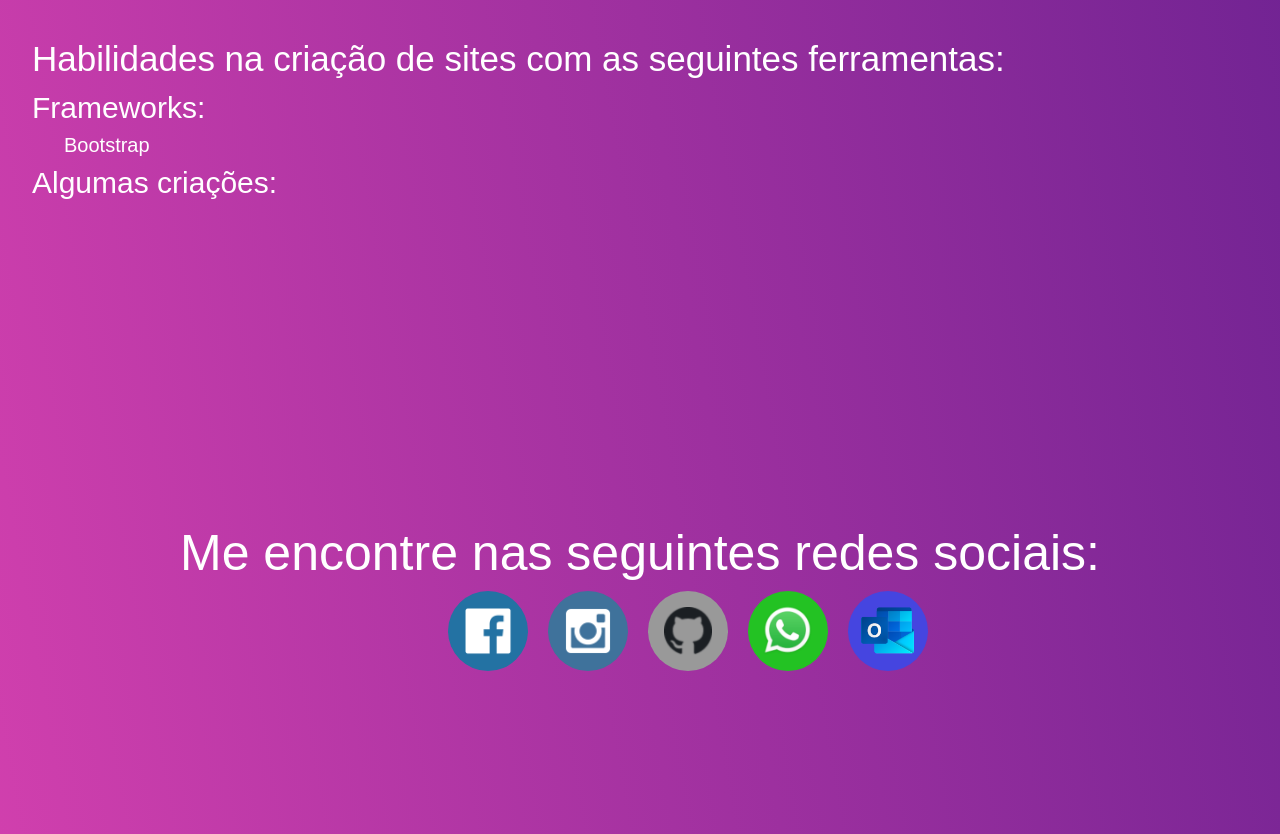
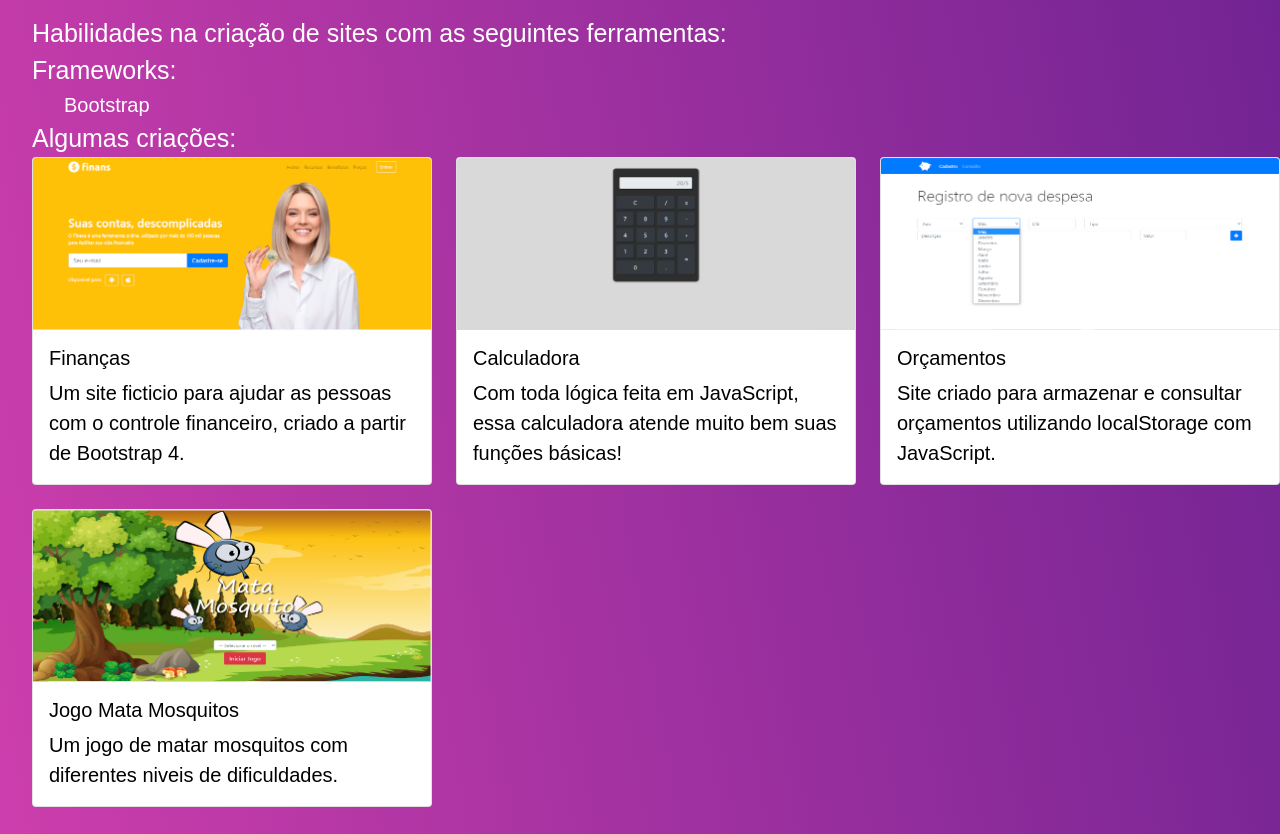
Before and after one commit to Santiago-Fae/meu-site, a plain HTML site: page index.html in a window 1280 px wide. Shown: the part 1400-2234 px from the top of the page. Drawn offline with nearby package versions, Linux system fonts and the light colour scheme.

Commit message:
começando os cards

```diff
--- a/estilo.css
+++ b/estilo.css
@@ -10,10 +10,13 @@
 body {
     background: linear-gradient(
 80deg
-,#d340ae,rgba(79, 3, 129, 0.89))
-
+,#d340ae,rgba(79, 3, 129, 0.89));
+overflow-x: none;
 }
 
+a {
+	text-decoration: none;
+}
 
 header {
     height: 50px;
@@ -24,6 +27,7 @@ nav {
 	height: 75px;
 	width: 100%;
     position: fixed;
+	z-index: 1;
 
 }
 label.logo {
@@ -160,7 +164,7 @@ h1 {
 }
 h2.titulo {
     padding: 30px 0 0;
-	font-size: 35px;
+	font-size: 40px;
     -webkit-text-stroke-width: 1px;
     -webkit-text-stroke-color: rgb(255, 255, 255);
 }
@@ -177,17 +181,19 @@ h2.titulo {
 /*SOBRE*/
 #tsobre {
 	text-align: center;
-	font-size: 50px;
+	font-size: 40px;
 }
 
 #gato{
-	margin: 1px 8px 0px 1px;
+	margin: 80px 8px 0px 10px;
 }
 
 
 .textos {
 	font-size: 25px;
 	text-indent: 3em;
+	margin: 0 30px 0 670px;
+	text-align: justify;
 }
 #wines {
 	background-image: url(imagens/gatot.jpg);
@@ -218,34 +224,41 @@ h2.titulo {
 
 }
 #tituloe {
-	font-size: 60px;
+	font-size: 40px;
 	text-align: center;
 }
 
 .witle2 {
-	height: 600px;
+	height: 1000px;
 	font-size:20px;
 }
 #expe1 {
-	font-size: 35px;
+	font-size: 25px;
 }
 #expe2 {
 	width: 450px;
 	height: 23px;
 }
 #expe3 {
-	font-size: 30px;
+	font-size: 25px;
 }
 #expe4 {
-	font-size: 30px;
+	font-size: 25px;
+}
+.card-body {
+	color: rgb(0, 0, 0);
+
 }
 
+.cartoes {
+	overflow-x: auto;
+}
 
 /*CONTATO*/
 
 #h2c {
 	text-align: center;
-	font-size: 50px;
+	font-size: 40px;
 	color: rgb(255, 255, 255);
 }
 #tamanho {
--- a/index.html
+++ b/index.html
@@ -54,7 +54,7 @@
 <!-- SOBRE-->
 <section id="wines">
     <div class="cont">
-    <img src="imagens/gatot.jpg" id="gato" class="rounded float-start " alt="pata de gato no teclado">
+    <img src="imagens/gatot.jpg" id="gato" class="rounded float-start " alt="pata de gato em cima do teclado">
     </div>
        <h2 id="tsobre"><ul>Um pouco sobre mim</ul></h2>
        <div class="textos">
@@ -84,7 +84,48 @@
                     <li>Bootstrap</li>
                 </ul>
                 <li id="expe4">Algumas criações:</li>
-                  </div>
+
+                <div class="cartoes grid-gutter-width: 3px !default;">
+                    <div class="row row-cols-1 row-cols-md-3">
+                        <div class="col mb-2"><a href="https://github.com/Santiago-Fae/Finans" target="_blank">
+                        <div class="card">
+                            <img src="imagens/financas.png" class="card-img-top" alt="site sobre finanças">
+                            <div class="card-body">
+                            <h5 class="card-title">Finanças</h5>
+                            <p class="card-text">Um site ficticio para ajudar as pessoas com o controle financeiro, criado a partir de Bootstrap 4.</p>
+                            </div>
+                        </div> </a>
+                        </div>
+                        <div class="col mb-4"><a href="https://github.com/Santiago-Fae/Calculadora" target="_blank">
+                        <div class="card">
+                            <img src="imagens/calculadora.png" class="card-img-top" alt="calculadora">
+                            <div class="card-body">
+                            <h5 class="card-title">Calculadora</h5>
+                            <p class="card-text">Com toda lógica feita em JavaScript, essa calculadora atende muito bem suas funções básicas!</p>
+                            </div>
+                        </div> </a>
+                        </div>
+                        <div class="col mb-4"> <a href="https://github.com/Santiago-Fae/orcamento" target="_blank">
+                        <div class="card">
+                            <img src="imagens/orcamento.png" class="card-img-top" alt="Site de armazenar orçametos">
+                            <div class="card-body">
+                            <h5 class="card-title">Orçamentos</h5>
+                            <p class="card-text">Site criado para armazenar e consultar orçamentos utilizando localStorage com JavaScript.</p>
+                            </div>
+                        </div> </a>
+                        </div>
+                        <div class="col mb-4"> <a href="https://github.com/Santiago-Fae/Game_mata_mosquito" target="_blank">
+                            <div class="card">
+                                <img src="imagens/jogomosquito.png" class="card-img-top" alt="Jogo de matar mosquitos">
+                                <div class="card-body">
+                                <h5 class="card-title">Jogo Mata Mosquitos</h5>
+                                <p class="card-text">Um jogo de matar mosquitos com diferentes niveis de dificuldades.</p>
+                                </div>
+                            </div> </a>
+                            </div>
+                    </div>
+
+                </div>
         </ul>
         <div id="ancora3"></div>
     </div>
```
Also changed, not shown: imagens/calculadora.png (added), imagens/financas.png (added), imagens/jogomosquito.png (added), imagens/orcamento.png (added).
